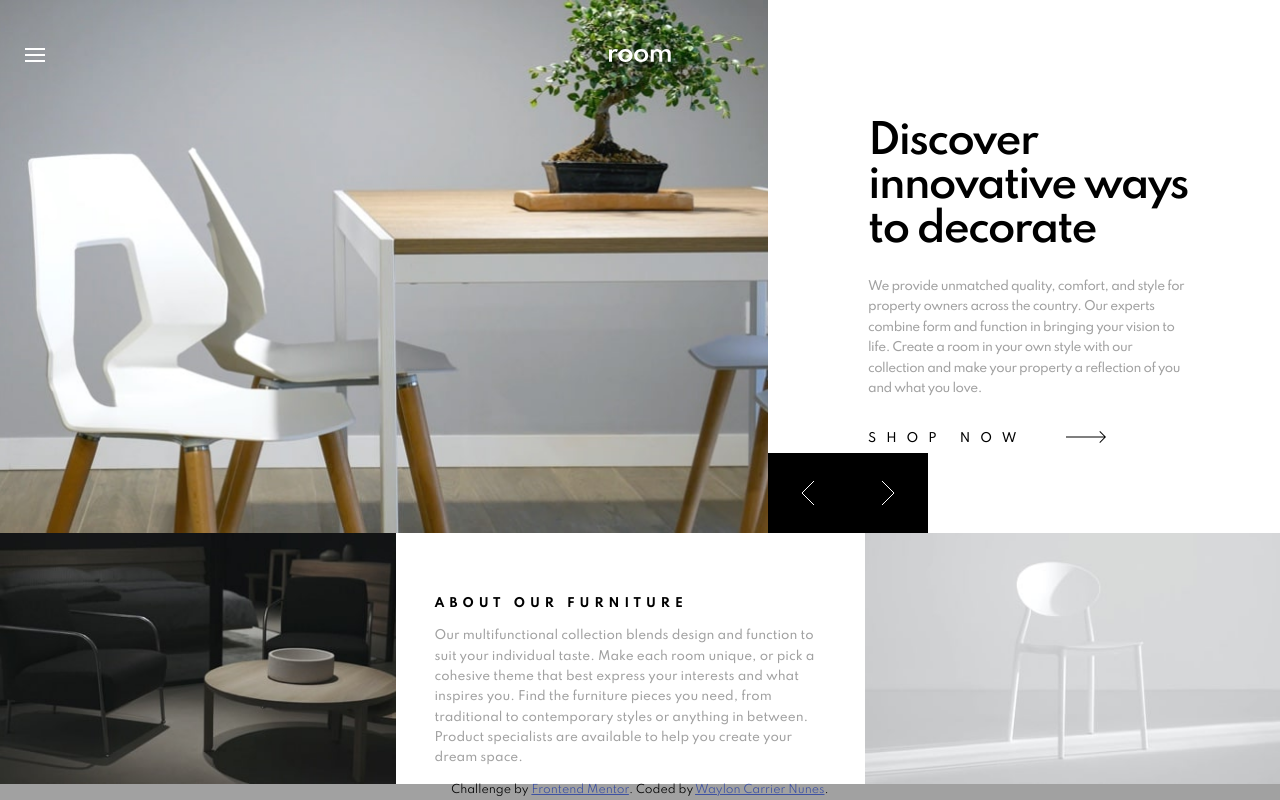
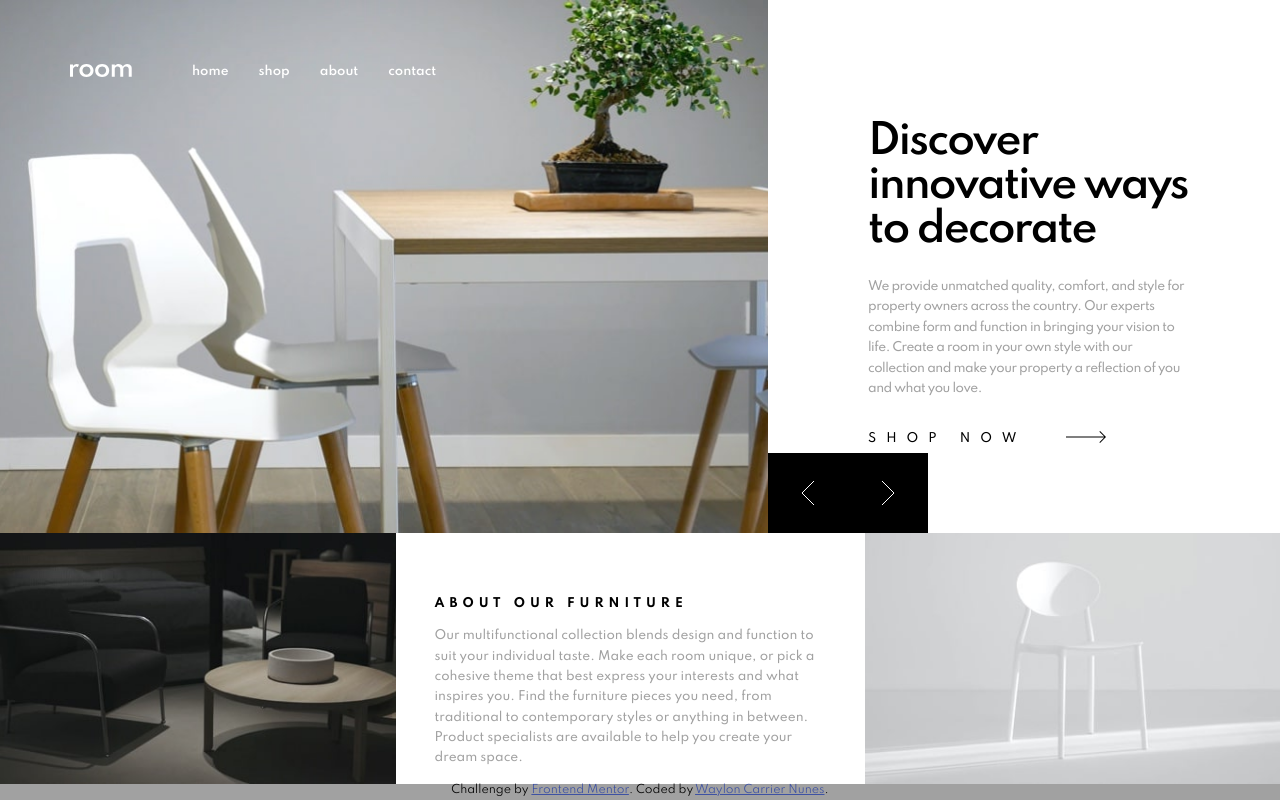
Before and after one commit to Breckles/room-homepage, an Angular app: page / in a window 1280 px wide. Built offline with nearby package versions, Linux system fonts and the light colour scheme.

Commit message:
implemented desktop layout for header

```diff
--- a/src/app/header/header.component.html
+++ b/src/app/header/header.component.html
@@ -2,6 +2,9 @@
   <button id="menuToggle"
           type="button"
           (click)='toggleMenu($event)'></button>
+  <img id="logo"
+       src="../../assets/images/logo.svg"
+       alt="room logo">
   <nav id="menu">
     <ul>
       <li><a href="#">home</a></li>
@@ -10,7 +13,4 @@
       <li><a href="#">contact</a></li>
     </ul>
   </nav>
-  <img id="logo"
-       src="../../assets/images/logo.svg"
-       alt="room logo">
 </header>
--- a/src/app/header/header.component.scss
+++ b/src/app/header/header.component.scss
@@ -58,7 +58,6 @@ header#headerWrapper.menuOpen {
 
     background-color: rgba(theme.$very-dark-grey, 0.5);
 
-
     ul {
       position: absolute;
       left: 0;
@@ -66,7 +65,6 @@ header#headerWrapper.menuOpen {
       display: flex;
       align-items: center;
       justify-content: flex-end;
-      // gap: 3rem;
       width: 100%;
       height: var(--header-height);
       padding: 2.5rem;
@@ -93,3 +91,42 @@ header#headerWrapper.menuOpen {
     display: none;
   }
 }
+
+//// screen size >= 740 ///////////////////////////////////////////
+
+@media screen and (min-width: 740px) {
+  header#headerWrapper {
+    padding: 7rem;
+  }
+
+  button#menuToggle {
+    display: none;
+  }
+
+  img#logo {
+    position: static;
+    margin-right: 6rem;
+    transform: none;
+  }
+
+  nav#menu {
+    display: block;
+
+    ul {
+      display: flex;
+
+      list-style-type: none;
+
+      li {
+        margin-right: 3rem;
+
+        a {
+          color: theme.$bg_primary;
+          text-decoration: none;
+          font-size: 1.2rem;
+          font-weight: 600;
+        }
+      }
+    }
+  }
+}
--- a/src/app/spinner/spinner.component.ts
+++ b/src/app/spinner/spinner.component.ts
@@ -51,6 +51,14 @@ export class SpinnerComponent implements OnInit, AfterViewInit {
         this.scrollOptions
       );
     });
+
+    document.addEventListener('keydown', (event: KeyboardEvent) => {
+      if (event.key === 'ArrowLeft') {
+        this.spinLeft();
+      } else if (event.key === 'ArrowRight') {
+        this.spinRight();
+      }
+    });
   }
 
   private scrollOptions: ScrollIntoViewOptions = {
@@ -66,7 +74,6 @@ export class SpinnerComponent implements OnInit, AfterViewInit {
         this.scrollOptions
       );
     }
-    console.log(this.spinnerItemsEl.children[this.currentIndex]);
   }
   public spinRight() {
     if (this.currentIndex < this.maxIndex) {
```
